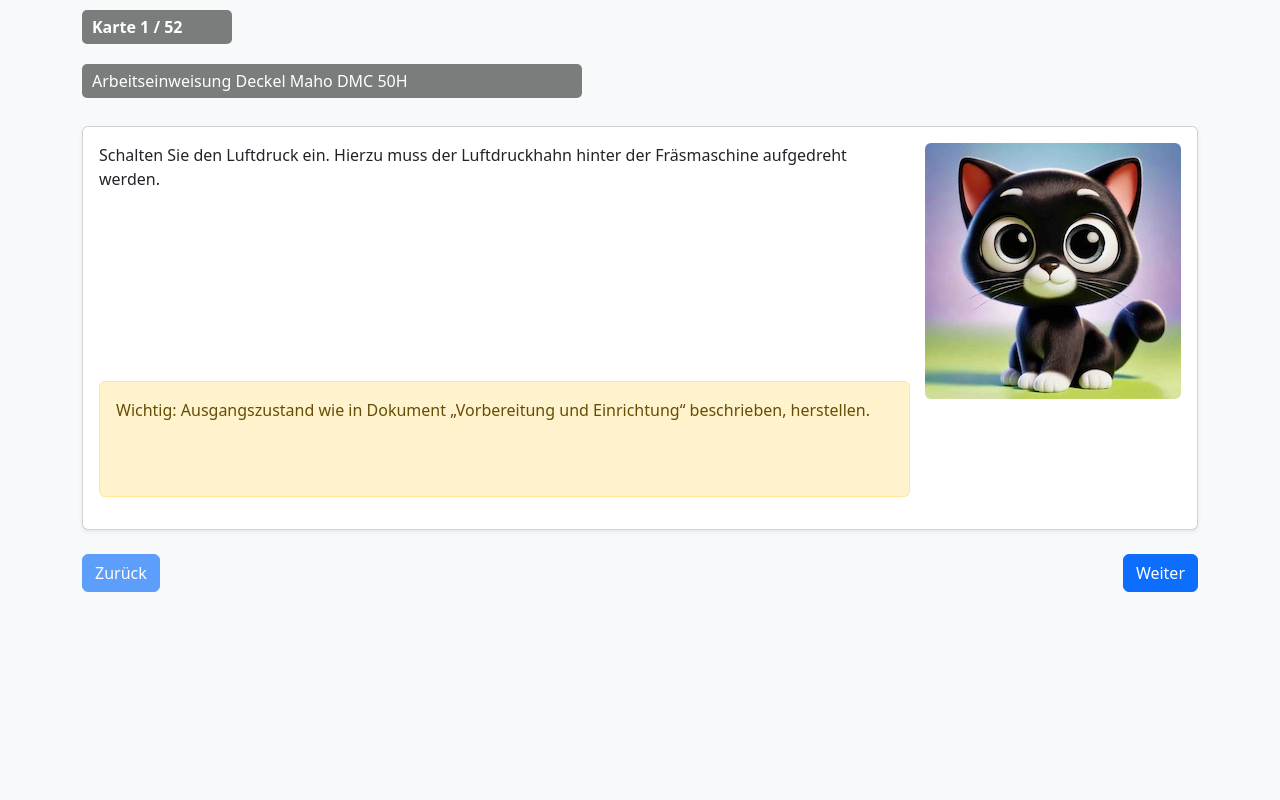
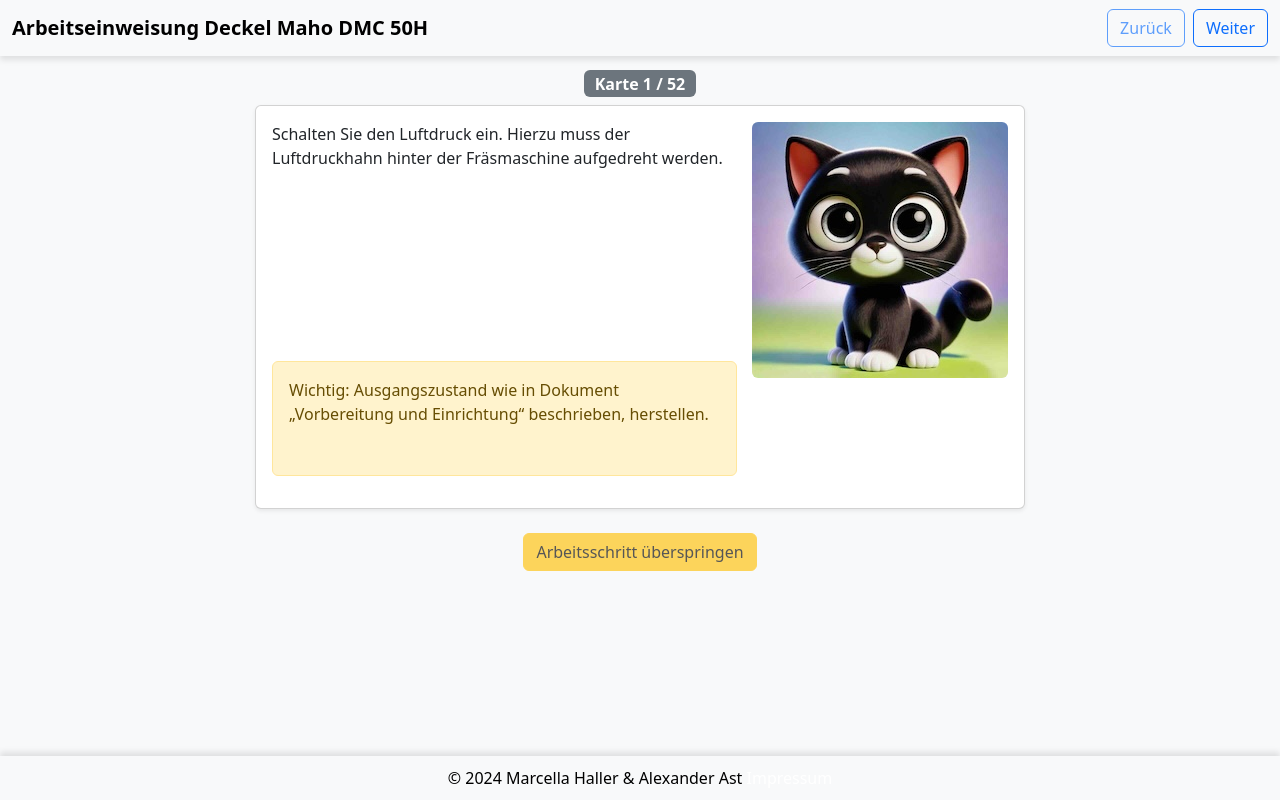
Before and after one commit to costin89/Hephaistos, a plain HTML site: page index.html in a window 1280 px wide. Drawn offline with nearby package versions, Linux system fonts and the light colour scheme.

Commit message:
Update index.html

```diff
--- a/index.html
+++ b/index.html
@@ -2,7 +2,8 @@
 <html lang="de">
 <head>
     <meta charset="UTF-8">
-    <meta name="viewport" content="width=device-width, initial-scale=1.0">
+    <!-- Deaktivieren des Seitenzooms -->
+    <meta name="viewport" content="width=device-width, initial-scale=1.0, user-scalable=no, maximum-scale=1, minimum-scale=1">
     <title>CSV Kartenanzeige mit Bootstrap</title>
 
     <!-- Bootstrap CSS -->
@@ -11,40 +12,21 @@
     <style>
         body {
             background-color: #f8f9fa;
-            padding-top: 50px;
+            padding-top: 70px; /* Höhe der Navbar */
+            padding-bottom: 70px; /* Höhe des Footers */
         }
-        .card-number {
-            position: relative;
-            top: -40px;
-            left: 0;
+        /* Navbar-Titel */
+        .navbar-title {
             font-weight: bold;
-            color: #fff;
-            max-width: 150px;
-            background-color: rgba(0, 0, 0, 0.5);
-            padding: 5px 10px;
-            border-radius: 5px;
-            z-index: 2;
         }
-        .card-title-overlay {
-            position: relative;
-            top: -20px;
-            left: 0;
-            color: #fff;
-            background-color: rgba(0, 0, 0, 0.5);
-            padding: 5px 10px;
-            border-radius: 5px;
-            max-width: 500px;
-            white-space: nowrap;
-            overflow: hidden;
-            text-overflow: ellipsis;
-            z-index: 2;
-        }
+        /* Feste Größe für Bilder */
         .card-img-custom {
             width: 256px;
             height: 256px;
             object-fit: cover;
             flex-shrink: 0;
         }
+        /* Begrenzung der Textlänge */
         .card-text-fixed {
             height: calc(1.2em * 12); /* 6 Zeilen bei 1.2em Zeilenhöhe */
             overflow: hidden;
@@ -58,9 +40,6 @@
             display: -webkit-box;
             -webkit-line-clamp: 6;
             -webkit-box-orient: vertical;
-        }
-        .navigation-buttons {
-            margin-top: 20px;
         }
         /* Sicherstellen, dass die Karte immer das gleiche Layout behält */
         .card-body {
@@ -80,15 +59,76 @@
                 height: 256px;
             }
         }
+        /* Verstecken des kartentitels im Kartenbereich */
+        #cardTitle {
+            display: none;
+        }
+        /* Footer-Stil */
+        .footer {
+            position: fixed;
+            left: 0;
+            bottom: 0;
+            width: 100%;
+            background-color: #f8f9fa;
+            color: black;
+            text-align: center;
+            padding: 10px 0;
+            box-shadow: 0 -4px 6px rgba(0, 0, 0, 0.1);
+        }
+        /* Navbar Schatten */
+        .navbar {
+            box-shadow: 0 4px 6px rgba(0, 0, 0, 0.1);
+        }
+        /* Bild-Spalte zentrieren */
+        .card-img-custom-container {
+            display: flex;
+            justify-content: center; /* Horizontal zentrieren */
+            align-items: center;     /* Vertikal zentrieren */
+            width: 256px;
+            height: 256px;
+        }
+        .card-img-custom {
+            object-fit: cover;
+            flex-shrink: 0;
+        }
+        /* Benutzerdefinierter Container mit maximaler Breite */
+        .custom-container {
+            max-width: 800px;
+            margin: 0 auto; /* Zentriert den Container horizontal */
+            padding: 0 15px; /* Optional: Hinzufügen von horizontalem Padding */
+        }
+        /* Anpassung der Card Number */
+        #cardNumberContainer {
+            display: flex;
+            justify-content: center; /* Zentriert die Card Number horizontal */
+            margin-bottom: 20px; /* Abstand nach unten */
+        }
+        /* Anpassung des Skip-Buttons */
+        .skip-button-container {
+            display: flex;
+            justify-content: center; /* Zentriert den Skip-Button horizontal */
+            margin-top: 15px;
+        }
     </style>
 </head>
 <body>
 
-<div class="container">
-    <!-- Card-Nummer und Titel außerhalb des Kartencontainers -->
-    <div id="cardNumberTitleContainer" class="mb-2">
-        <div class="card-number">Karte 1 / 3</div>
-        <div class="card-title-overlay">Arbeitseinweisung Deckel Maho DMC 50H</div>
+    <!-- Navigationsleiste mit dem Titel und den Buttons -->
+    <nav class="navbar navbar-expand-lg navbar-light bg-light fixed-top">
+        <div class="container-fluid">
+            <span class="navbar-brand navbar-title" id="navbarTitle">Hephaistos</span>
+            <div class="d-flex">
+                <button id="prevBtn" class="btn btn-outline-primary me-2" disabled>Zurück</button>
+                <button id="nextBtn" class="btn btn-outline-primary">Weiter</button>
+            </div>
+        </div>
+    </nav>
+
+    <!-- Benutzerdefinierter Container mit maximaler Breite -->
+    <div class="container custom-container">
+        <!-- Card-Nummer außerhalb des Kartencontainers -->
+        <div id="cardNumberContainer" class="mb-2">
+            <div class="badge bg-secondary" style="font-size: 1rem;" id="cardNumber">Karte 1 / 3</div>
         </div>
 
         <div id="cardContainer" class="position-relative">
@@ -102,18 +142,25 @@
                     </div>
 
                     <!-- Bild-Spalte -->
-                <div class="flex-shrink-0">
+                    <div class="flex-shrink-0 card-img-custom-container">
                         <img id="cardImage" src="images/xbox.jpg" alt="Arbeitseinweisung Deckel Maho DMC 50H" class="img-fluid rounded card-img-custom">
                     </div>
                 </div>
             </div>
         </div>
 
-    <div class="d-flex justify-content-between navigation-buttons">
-        <button id="prevBtn" class="btn btn-primary" disabled>Zurück</button>
-        <button id="nextBtn" class="btn btn-primary">Weiter</button>
+        <!-- "Arbeitsschritt überspringen" Button -->
+        <div class="skip-button-container">
+            <button id="skipBtn" class="btn btn-warning">Arbeitsschritt überspringen</button>
         </div>
     </div>
+
+    <!-- Footer -->
+    <footer class="footer">
+        <div>
+            &copy; 2024 Marcella Haller & Alexander Ast <a href="#" class="text-white text-decoration-none">Impressum</a>
+        </div>
+    </footer>
 
     <!-- Bootstrap JS und Abhängigkeiten -->
     <script src="https://cdn.jsdelivr.net/npm/bootstrap@5.3.0/dist/js/bootstrap.bundle.min.js"></script>
@@ -121,14 +168,14 @@
     <!-- JavaScript zum Aktualisieren der UI -->
     <script>
         document.addEventListener('DOMContentLoaded', () => {
-        const cardNumberTitleContainer = document.getElementById('cardNumberTitleContainer');
-        const cardNumberElement = cardNumberTitleContainer.querySelector('.card-number');
-        const cardTitleElement = cardNumberTitleContainer.querySelector('.card-title-overlay');
+            const cardNumberElement = document.getElementById('cardNumber');
+            const navbarTitleElement = document.getElementById('navbarTitle');
             const mainTextElement = document.getElementById('mainText');
             const warningTextElement = document.getElementById('warningText');
             const cardImageElement = document.getElementById('cardImage');
             const prevBtn = document.getElementById('prevBtn');
             const nextBtn = document.getElementById('nextBtn');
+            const skipBtn = document.getElementById('skipBtn');
 
             let cards = [];
             let currentIndex = 0;
@@ -148,11 +195,13 @@
                         updateButtons();
                     } else {
                         mainTextElement.textContent = 'Keine Daten verfügbar';
+                        navbarTitleElement.textContent = 'Hephaistos';
                     }
                 })
                 .catch(error => {
                     console.error('Fehler beim Laden der CSV:', error);
                     mainTextElement.textContent = 'Fehler beim Laden der Daten';
+                    navbarTitleElement.textContent = 'Hephaistos';
                 });
 
             // Funktion zum Parsen der CSV
@@ -174,9 +223,11 @@
                 const cardData = cards[index];
                 const totalCards = cards.length; // Gesamtanzahl der Karten
 
-            // Aktualisiere die Kartennummer und den Titel
+                // Aktualisiere die Kartennummer
                 cardNumberElement.textContent = `Karte ${index + 1} / ${totalCards}`;
-            cardTitleElement.textContent = cardData['Titel'] ? cardData['Titel'] : 'Kein Titel';
+
+                // Aktualisiere den Titel in der Navigationsleiste
+                navbarTitleElement.textContent = cardData['Titel'] ? cardData['Titel'] : 'Kein Titel';
 
                 // Aktualisiere den Haupttext
                 mainTextElement.textContent = cardData['Maintext'] ? cardData['Maintext'] : 'Kein Text verfügbar';
@@ -195,6 +246,13 @@
                 } else {
                     cardImageElement.src = 'https://via.placeholder.com/256?text=Kein+Bild';
                     cardImageElement.alt = 'Kein Bild verfügbar';
+                }
+
+                // Aktualisiere den "Arbeitsschritt überspringen" Button
+                if (cardData['SwitchOn'] === '1') {
+                    skipBtn.disabled = false;
+                } else {
+                    skipBtn.disabled = true;
                 }
             }
 
@@ -221,6 +279,20 @@
                     updateButtons();
                 }
             });
+
+            // Event Listener für den "Arbeitsschritt überspringen" Button
+            skipBtn.addEventListener('click', () => {
+                const currentCard = cards[currentIndex];
+                const targetIndex = parseInt(currentCard['SelectedCard'], 10) - 1; // Annahme: SelectedCard ist 1-basiert
+
+                if (!isNaN(targetIndex) && targetIndex >= 0 && targetIndex < cards.length) {
+                    currentIndex = targetIndex;
+                    displayCard(currentIndex);
+                    updateButtons();
+                } else {
+                    alert('Ungültiger Arbeitsschritt zum Überspringen.');
+                }
+            });
         });
     </script>
 
```
Lines whose indentation alone changed are shown as unchanged.
